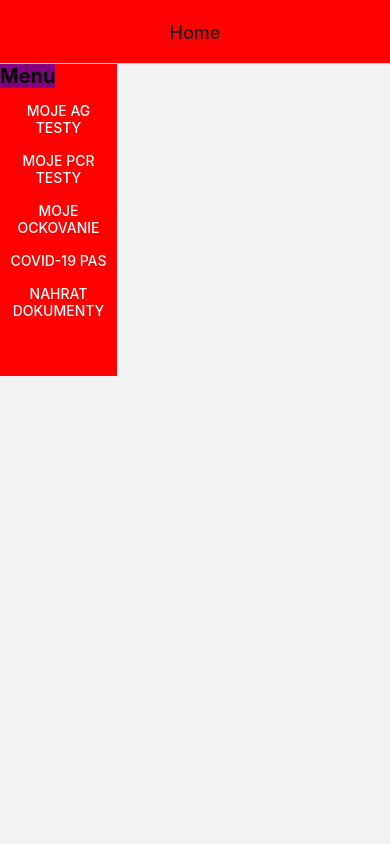
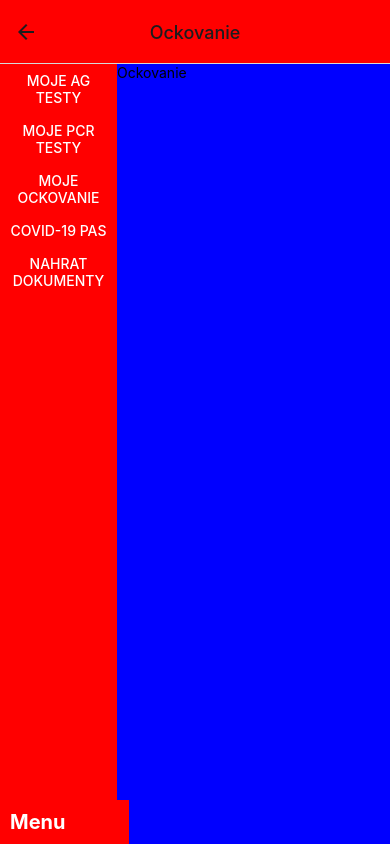
Before and after one commit to erikavaczlavova/mta, a React Native app: screen /Ockovanie in a window 390 px wide. Built offline with nearby package versions, Linux system fonts and the light colour scheme.

Commit message:
New pages creation

```diff
--- a/App.js
+++ b/App.js
@@ -3,8 +3,11 @@ import {Button, StyleSheet, Text, View, Pressable} from 'react-native';
 import {NavigationContainer} from '@react-navigation/native';
 import {createNativeStackNavigator} from '@react-navigation/native-stack';
 import Home from './pages/Home.js';
-import NotHome from './pages/NotHome';
 import Hamburger from './components/hamburger';
+import Pcr from './pages/Pcr.js';
+import Ockovanie from './pages/Ockovanie.js';
+import Pas from './pages/Pas.js';
+import Doku from './pages/Doku.js';
 
 const Stack = createNativeStackNavigator();
 
@@ -14,9 +17,12 @@ export default function App() {
       <Stack.Navigator>
         <Stack.Group screenOptions={{headerStyle: {backgroundColor: 'red'}}}>
           <Stack.Screen name="Home" component={Home} options={styles.header} />
+          <Stack.Screen name="Pcr" component={Pcr} options={styles.header} />
+          <Stack.Screen name="Pas" component={Pas} options={styles.header} />
+          <Stack.Screen name="Doku" component={Doku} options={styles.header} />
           <Stack.Screen
-            name="NotHome"
-            component={NotHome}
+            name="Ockovanie"
+            component={Ockovanie}
             options={styles.header}
           />
         </Stack.Group>
--- a/components/hamburger.js
+++ b/components/hamburger.js
@@ -12,22 +12,22 @@ const Hamburger = props => {
       <Button
         title="Moje PCR testy"
         color="red"
-        onPress={() => props.navigation.navigate('NotHome')}
+        onPress={() => props.navigation.navigate('Pcr')}
       />
       <Button
         title="Moje ockovanie"
         color="red"
-        onPress={() => props.navigation.navigate('NotHome')}
+        onPress={() => props.navigation.navigate('Ockovanie')}
       />
       <Button
         title="Covid-19 Pas"
         color="red"
-        onPress={() => props.navigation.navigate('NotHome')}
+        onPress={() => props.navigation.navigate('Pas')}
       />
       <Button
         title="Nahrat dokumenty"
         color="red"
-        onPress={() => props.navigation.navigate('NotHome')}
+        onPress={() => props.navigation.navigate('Doku')}
       />
     </View>
   );
@@ -38,10 +38,9 @@ const styles = StyleSheet.create({
     flex: 1,
     flexDirection: 'column',
     backgroundColor: 'red',
-    height: '40%',
+    height: '100%',
     maxWidth: '30%',
     display: 'flex',
-    paddingTop: 30,
   },
 });
 export default Hamburger;
--- a/components/menuButton.js
+++ b/components/menuButton.js
@@ -7,7 +7,7 @@ const MenuButton = props => {
   };
   return (
     <Pressable onPress={switchu} style={styles.but}>
-      <Text style={{fontSize: 20, fontWeight: 'bold', color: 'black'}}>
+      <Text style={{fontSize: 20, fontWeight: 'bold', color: 'white'}}>
         Menu
       </Text>
     </Pressable>
@@ -17,9 +17,11 @@ const MenuButton = props => {
 const styles = StyleSheet.create({
   but: {
     position: 'absolute',
-    backgroundColor: 'purple',
-    top: 0,
+    backgroundColor: 'red',
+    bottom: 0,
     left: 0,
+    width: '33%',
+    padding: 10,
   },
 });
 
--- /dev/null
+++ b/pages/Doku.js
@@ -0,0 +1,42 @@
+import {Button, StyleSheet, Text, View, Pressable} from 'react-native';
+import React, {useState, useEffect} from 'react';
+import {StatusBar} from 'expo-status-bar';
+import Hamburger from '../components/hamburger';
+import MenuButton from '../components/menuButton';
+
+const Doku = props => {
+  const [isOn, setIsOn] = useState(true);
+  return (
+    <View style={styles.homeBody}>
+      {isOn && <Hamburger navigation={props.navigation} />}
+      <View style={styles.body}>
+        <Text>Dokumenty</Text>
+      </View>
+      <MenuButton isOn={isOn} setIsOn={setIsOn} />
+      <StatusBar style="auto" />
+    </View>
+  );
+};
+
+const styles = StyleSheet.create({
+  homeBody: {
+    flex: 1,
+    flexDirection: 'row',
+  },
+  body: {
+    flex: 2,
+    position: 'relative',
+    backgroundColor: 'olive',
+    height: '100%',
+  },
+  but: {
+    position: 'absolute',
+    backgroundColor: 'red',
+    width: '100%',
+    padding: 2,
+    top: 0,
+    left: 0,
+  },
+});
+
+export default Doku;
--- /dev/null
+++ b/pages/Ockovanie.js
@@ -0,0 +1,42 @@
+import {Button, StyleSheet, Text, View, Pressable} from 'react-native';
+import React, {useState, useEffect} from 'react';
+import {StatusBar} from 'expo-status-bar';
+import Hamburger from '../components/hamburger';
+import MenuButton from '../components/menuButton';
+
+const Ockovanie = props => {
+  const [isOn, setIsOn] = useState(true);
+  return (
+    <View style={styles.homeBody}>
+      {isOn && <Hamburger navigation={props.navigation} />}
+      <View style={styles.body}>
+        <Text>Ockovanie</Text>
+      </View>
+      <MenuButton isOn={isOn} setIsOn={setIsOn} />
+      <StatusBar style="auto" />
+    </View>
+  );
+};
+
+const styles = StyleSheet.create({
+  homeBody: {
+    flex: 1,
+    flexDirection: 'row',
+  },
+  body: {
+    flex: 2,
+    position: 'relative',
+    backgroundColor: 'blue',
+    height: '100%',
+  },
+  but: {
+    position: 'absolute',
+    backgroundColor: 'red',
+    width: '100%',
+    padding: 2,
+    top: 0,
+    left: 0,
+  },
+});
+
+export default Ockovanie;
--- a/pages/NotHome.js
+++ b/pages/Pas.js
@@ -4,13 +4,13 @@ import {StatusBar} from 'expo-status-bar';
 import Hamburger from '../components/hamburger';
 import MenuButton from '../components/menuButton';
 
-const NotHome = props => {
+const Pas = props => {
   const [isOn, setIsOn] = useState(true);
   return (
     <View style={styles.homeBody}>
       {isOn && <Hamburger navigation={props.navigation} />}
       <View style={styles.body}>
-        <Text>NotHome page</Text>
+        <Text>Pas</Text>
       </View>
       <MenuButton isOn={isOn} setIsOn={setIsOn} />
       <StatusBar style="auto" />
@@ -26,7 +26,7 @@ const styles = StyleSheet.create({
   body: {
     flex: 2,
     position: 'relative',
-    backgroundColor: 'orange',
+    backgroundColor: 'tomato',
     height: '100%',
   },
   but: {
@@ -39,4 +39,4 @@ const styles = StyleSheet.create({
   },
 });
 
-export default NotHome;
+export default Pas;
--- /dev/null
+++ b/pages/Pcr.js
@@ -0,0 +1,42 @@
+import {Button, StyleSheet, Text, View, Pressable} from 'react-native';
+import React, {useState, useEffect} from 'react';
+import {StatusBar} from 'expo-status-bar';
+import Hamburger from '../components/hamburger';
+import MenuButton from '../components/menuButton';
+
+const Pcr = props => {
+  const [isOn, setIsOn] = useState(true);
+  return (
+    <View style={styles.homeBody}>
+      {isOn && <Hamburger navigation={props.navigation} />}
+      <View style={styles.body}>
+        <Text>PCR</Text>
+      </View>
+      <MenuButton isOn={isOn} setIsOn={setIsOn} />
+      <StatusBar style="auto" />
+    </View>
+  );
+};
+
+const styles = StyleSheet.create({
+  homeBody: {
+    flex: 1,
+    flexDirection: 'row',
+  },
+  body: {
+    flex: 2,
+    position: 'relative',
+    backgroundColor: 'orange',
+    height: '100%',
+  },
+  but: {
+    position: 'absolute',
+    backgroundColor: 'red',
+    width: '100%',
+    padding: 2,
+    top: 0,
+    left: 0,
+  },
+});
+
+export default Pcr;
```
